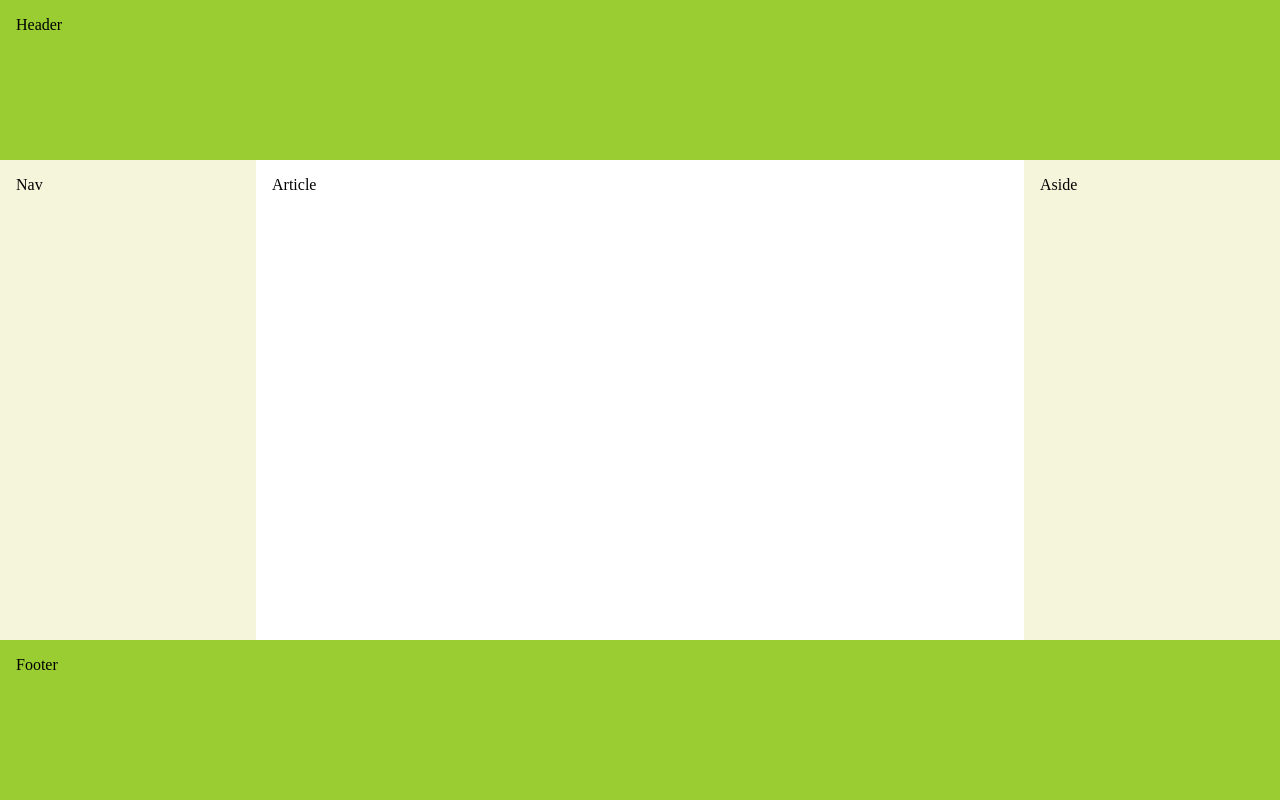
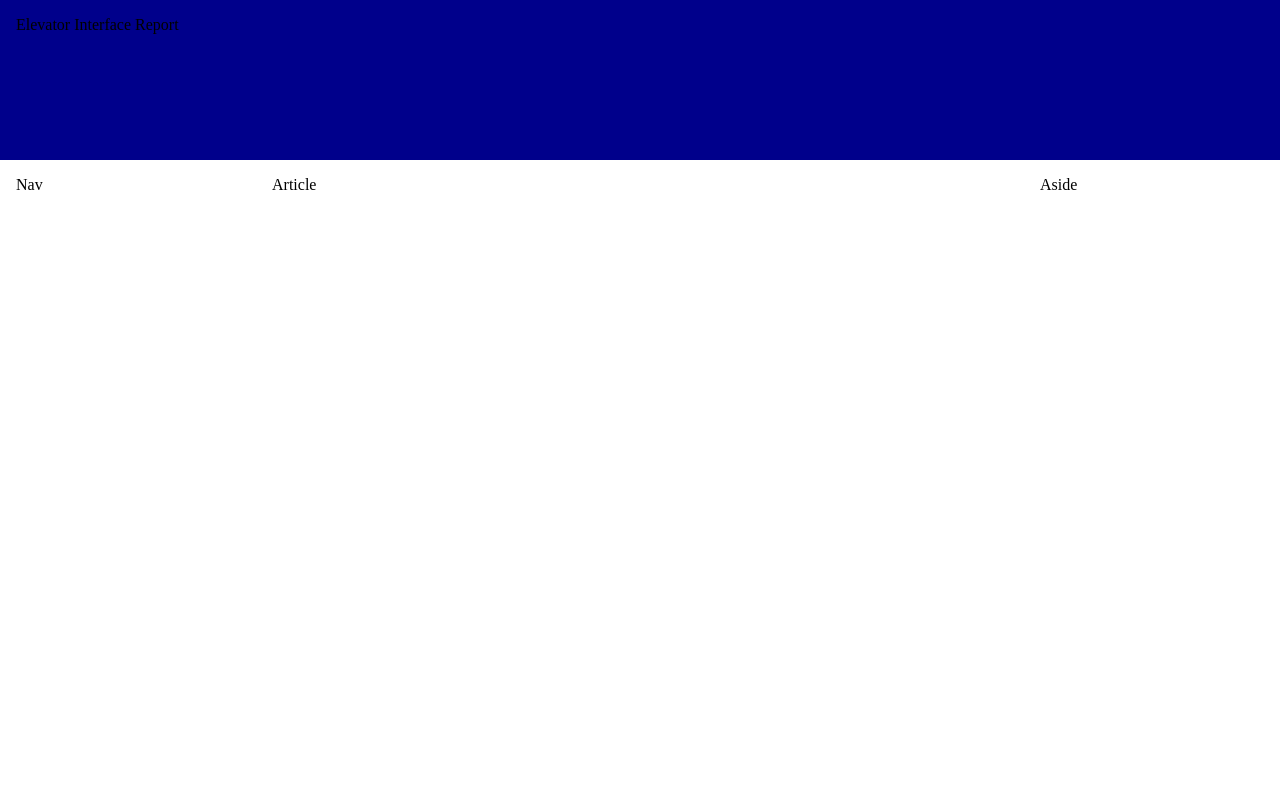
Before and after one commit to Sachitamane/Sachitamane.github.io, a plain HTML site: page index.html in a window 1280 px wide. Drawn offline with Linux system fonts and the light colour scheme.

Commit message:
Update index.html

```diff
--- a/index.html
+++ b/index.html
@@ -20,13 +20,13 @@ body {
 #main > nav,
 #main > aside {
   flex: 0 0 20vw;
-  background: beige;
+  background: white;
 }
 #main > nav {
   order: -1;
 }
 header, footer {
-  background: yellowgreen;
+  background: darkBlue;
   height: 20vh;
 }
 header, footer, article, nav, aside {
@@ -34,11 +34,10 @@ header, footer, article, nav, aside {
 }
 </style>
 <body>
-  <header>Header</header>
+  <header>Elevator Interface Report</header>
   <div id="main">
     <article>Article</article>
     <nav>Nav</nav>
     <aside>Aside</aside>
   </div>
-  <footer>Footer</footer>
 </body>
```
